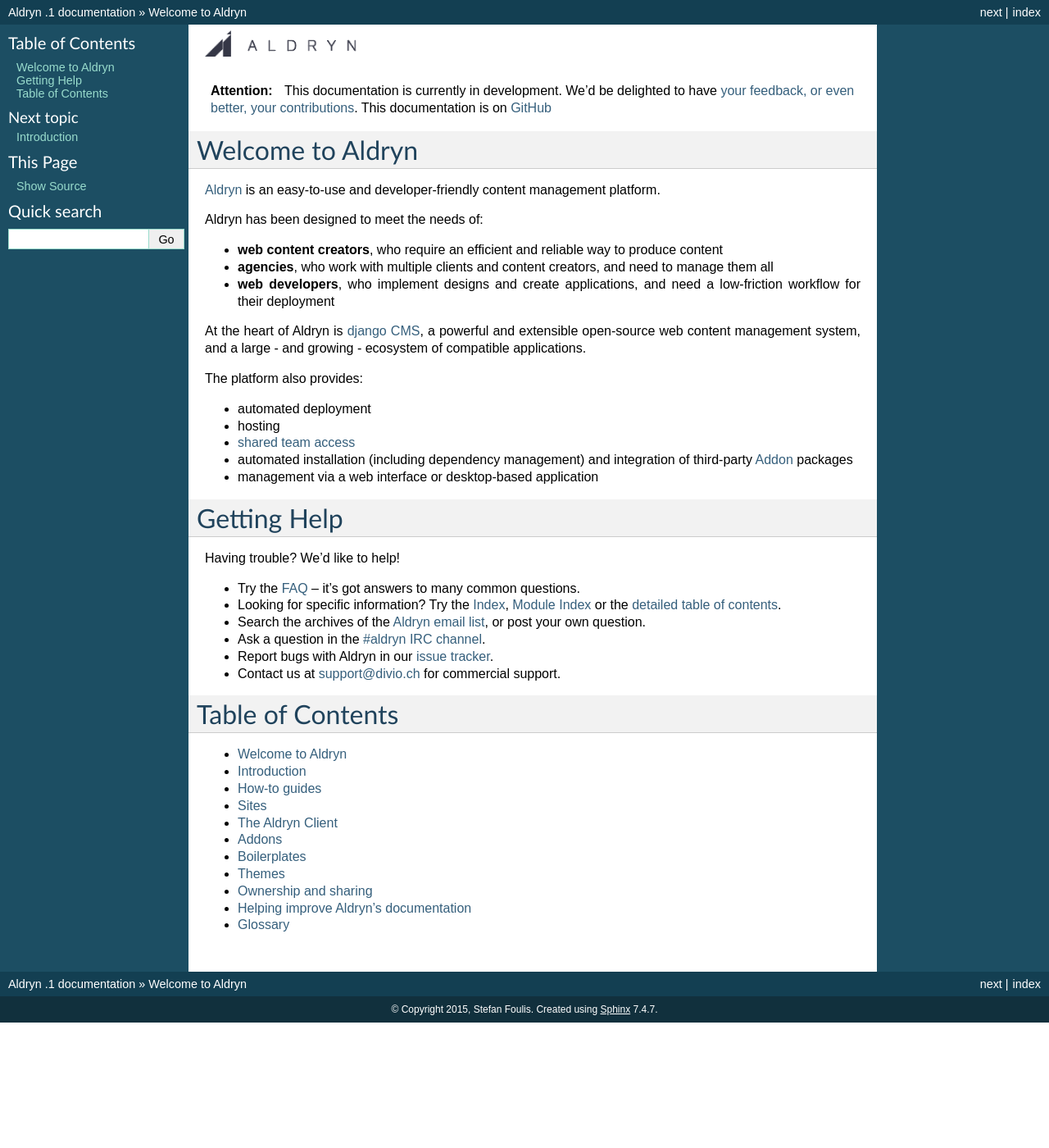
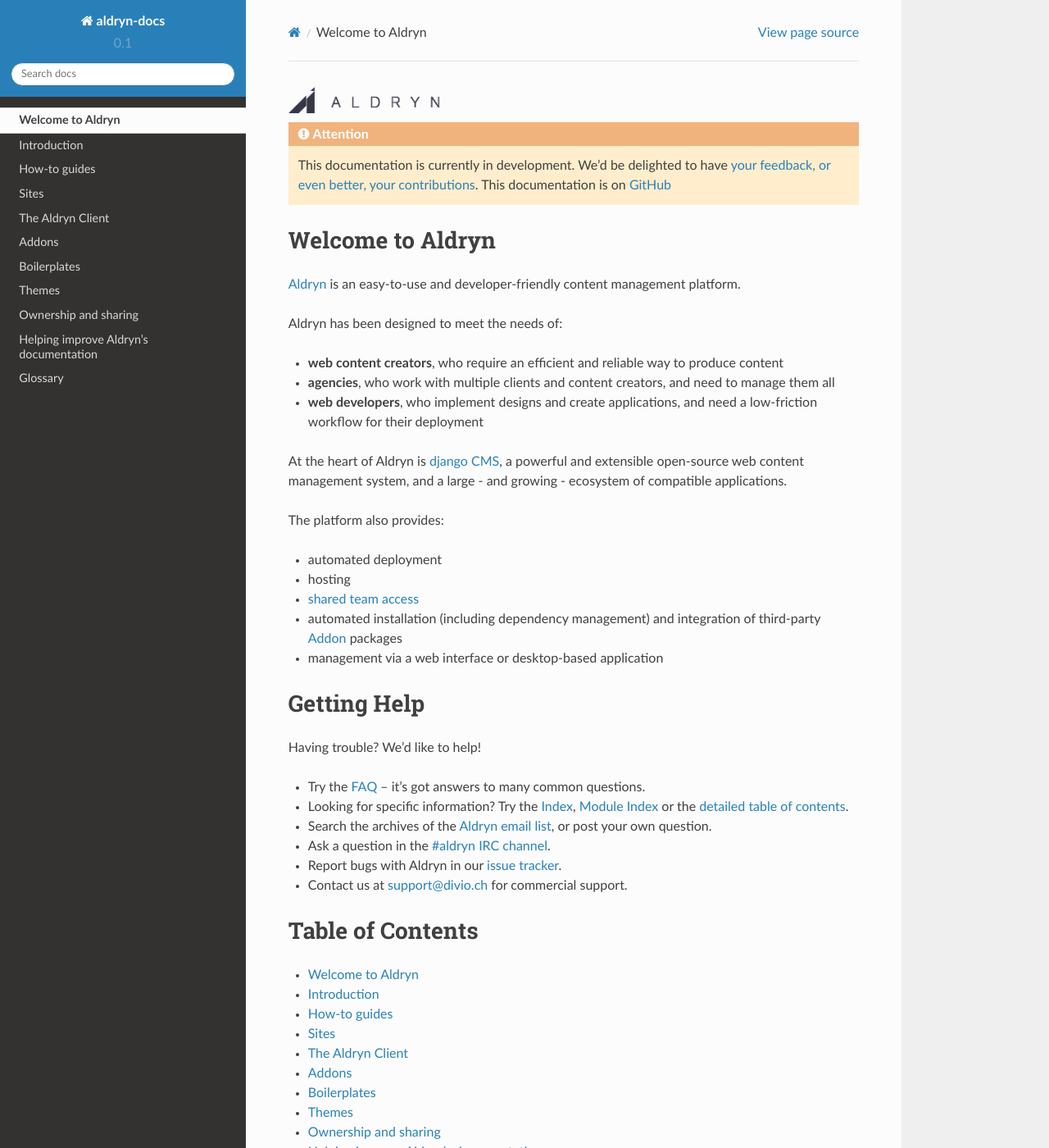
Before and after one commit to aldryn/aldryn-docs, a Sphinx documentation site: the page built from docs/index.rst, in a window 1280 px wide and 1400 px high. Shown: the whole window at 82% size. Built offline with Sphinx 7.4.7 and the Read the Docs theme 2.0.0, drawn with Linux system fonts in a browser that asks for light colours; some of the changed text lies outside the part shown.

Commit message:
restoring changed material

```diff
--- a/docs/conf.py
+++ b/docs/conf.py
@@ -27,6 +27,8 @@
 # coming with Sphinx (named 'sphinx.ext.*') or your custom ones.
 extensions = ['sphinx.ext.intersphinx', 'sphinx.ext.todo', 'sphinx.ext.ifconfig', 'sphinx.ext.viewcode']
 
+todo_include_todos = True
+
 # Add any paths that contain templates here, relative to this directory.
 templates_path = ['_templates']
 
@@ -40,17 +42,17 @@
 master_doc = 'index'
 
 # General information about the project.
-project = u'Aldryn'
-copyright = u'2015, Stefan Foulis'
+project = u'aldryn-docs'
+copyright = u'2014, Divio AG'
 
 # The version info for the project you're documenting, acts as replacement for
 # |version| and |release|, also used in various other places throughout the
 # built documents.
 #
 # The short X.Y version.
-version = '.1'
+version = '0.1'
 # The full version, including alpha/beta/rc tags.
-release = '.1'
+release = '0.1.1'
 
 # The language for content autogenerated by Sphinx. Refer to documentation
 # for a list of supported languages.
@@ -164,7 +166,7 @@
 #html_file_suffix = None
 
 # Output file base name for HTML help builder.
-htmlhelp_basename = 'Aldryndoc'
+htmlhelp_basename = 'aldryn-docsdoc'
 
 
 # -- Options for LaTeX output --------------------------------------------------
@@ -183,8 +185,8 @@
 # Grouping the document tree into LaTeX files. List of tuples
 # (source start file, target name, title, author, documentclass [howto/manual]).
 latex_documents = [
-  ('index', 'Aldryn.tex', u'Aldryn Documentation',
-   u'Stefan Foulis', 'manual'),
+  ('index', 'aldryn-docs.tex', u'Aldryn Documentation',
+   u'Divio AG', 'manual'),
 ]
 
 # The name of an image file (relative to this directory) to place at the top of
@@ -213,8 +215,8 @@
 # One entry per manual page. List of tuples
 # (source start file, name, description, authors, manual section).
 man_pages = [
-    ('index', 'aldryn', u'Aldryn Documentation',
-     [u'Stefan Foulis'], 1)
+    ('index', 'aldryn-docs', u'Aldryn Documentation',
+     [u'Divio AG'], 1)
 ]
 
 # If true, show URL addresses after external links.
@@ -227,8 +229,8 @@
 # (source start file, target name, title, author,
 #  dir menu entry, description, category)
 texinfo_documents = [
-  ('index', 'Aldryn', u'Aldryn Documentation',
-   u'Stefan Foulis', 'Aldryn', 'One line description of project.',
+  ('index', 'aldryn-docs', u'Aldryn Documentation',
+   u'Divio AG', 'aldryn-docs', 'One line description of project.',
    'Miscellaneous'),
 ]
 
@@ -244,3 +246,14 @@
 
 # Example configuration for intersphinx: refer to the Python standard library.
 intersphinx_mapping = {'http://docs.python.org/': None}
+
+# READ THE DOCS THEME
+# on_rtd is whether we are on readthedocs.org, this line of code grabbed from docs.readthedocs.org
+on_rtd = os.environ.get('READTHEDOCS', None) == 'True'
+
+if not on_rtd:  # only import and set the theme if we're building docs locally
+    import sphinx_rtd_theme
+    html_theme = 'sphinx_rtd_theme'
+    html_theme_path = [sphinx_rtd_theme.get_html_theme_path()]
+
+# otherwise, readthedocs.org uses their theme by default, so no need to specify it
```
Also changed, not shown: docs/how-to/creating_custom_addon.rst (+4 -4 lines).
